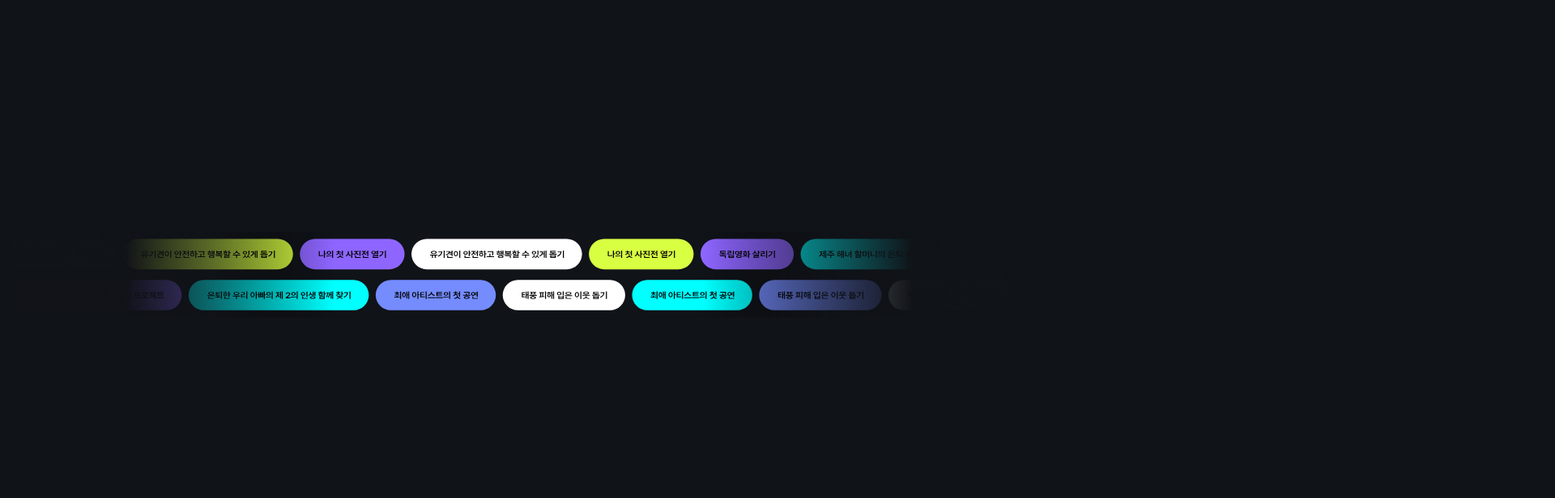
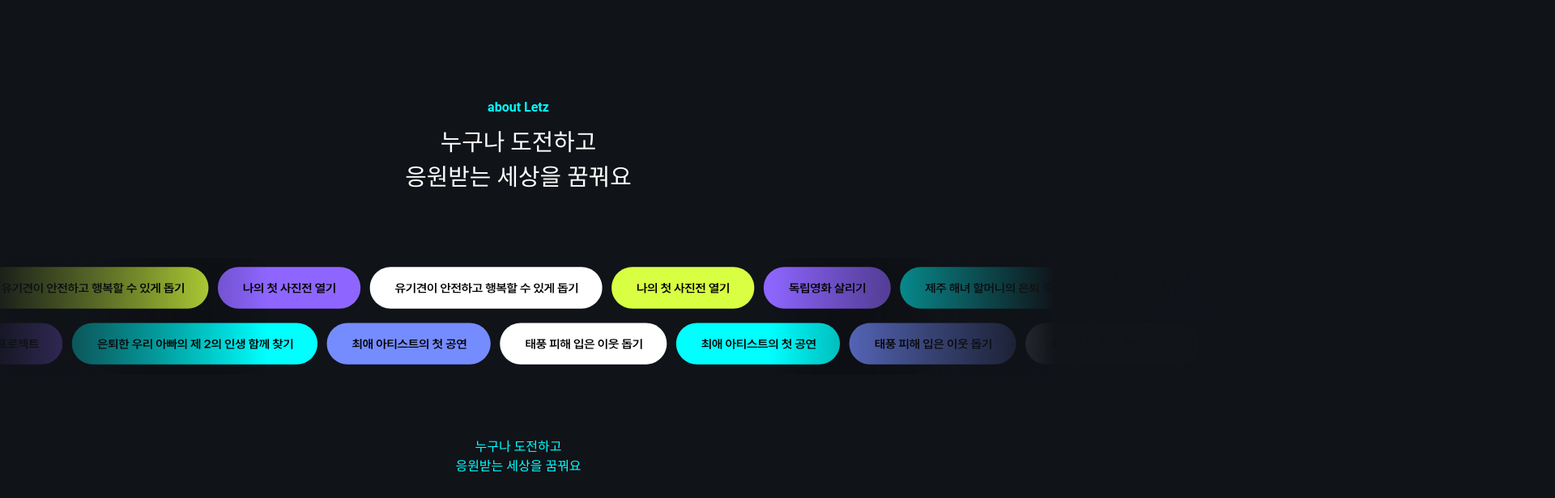
Before and after one commit to Doseung-Yang/letz.event, a Next.js app: page / in a window 1280 px wide. Shown: the part 3680-4296 px from the top of the page at 81% size, 1920 px wide, since content can reach past the window. Before the commit the page ends 4096 px from the top, so only its background shows below. Built offline with nearby package versions, Linux system fonts and the light colour scheme; a small style sheet from the web is missing; a web font is replaced by a local one.

Commit message:
lib lottie

```diff
--- a/src/assets/scss/section/_intro.scss
+++ b/src/assets/scss/section/_intro.scss
@@ -1,5 +1,5 @@
 #intro {
-    height: 100vh;
+    height: 120vh;
 }
 
 .intro__inner {
--- a/src/assets/scss/section/_site.scss
+++ b/src/assets/scss/section/_site.scss
@@ -1,139 +1,44 @@
+#site {
+    height: 100vh;
+}
+
 .site__inner {
-    padding: 16px;
+    width: 100%;
+    height: 100%;
+    display: flex;
+    justify-content: center;
+    padding: 100px 0;
 
-    .site__title  {
-        position: sticky;
-        top: 4103px;
-        left: 0;
-        width: 1920px;
-        height: 1151px;
-        font-family: var(--mainKor-font);
+    @media screen and (max-width: 800px) {
+        padding: 100px 0;
+    }
 
-
-        @media (max-width: 500px){
-            width: 360px;
-            height: 1828px;
-            top: 1610px;
-            padding: 56px, 0px, 56px, 0px;
-            gap: 56px;
-            background-color: var(--mainBg-color);
+    @media screen and (min-width: 801px) {
+        padding: 200px 0;
     }
 }
+
 .site__wrap {
-        .site__item {
-            height: 70vh;
-            @include flex-center;
-            flex-direction: column;
-            position: sticky;
-            left: 0;
-
-            &.s1 {
-                background-color:  rgba(16, 19, 24, 1);
-                top: 180px;
-
-                @media (max-width: 800px){
-                    top: 140px;
-                }
-            }
-            &.s2 {
-                background-color: var(--subBg200);
-                top: 200px;
-
-                @media (max-width: 800px){
-                    top: 160px;
-                }
-            }
-            &.s3 {
-                background-color: var(--subBg300);
-                top: 220px;
-
-                @media (max-width: 800px){
-                    top: 180px;
-                }
-            }
-            &.s4 {
-                background-color: var(--subBg400);
-                top: 240px;
-
-                @media (max-width: 800px){
-                    top: 200px;
-                }
-            }
-            .num {
-                font-size: 5vw;
-                line-height: 1;
-                font-weight: 900;
-                font-family: var(--mainNum-font);
-                position: absolute;
-                left: 1vw;
-                top: 1vw;
-
-                @media (max-width: 800px){
-                    font-size: 80px;
-                    left: 20px;
-                    top: 20px;
-                }
-            }
-            .text {
+    width: 420px;
+    height: auto;
+    gap: 40px;
     text-align: center;
-                margin-bottom: 1rem;
-
-                > div {
-                    font-size: 3vw;
-                    line-height: 1;
-                    font-weight: 900;
-                    text-transform: uppercase;
-                    text-decoration: underline;
-                    font-family: var(--mainEng-font);
-
-                    @media (max-width: 800px){
-                        font-size: 26px;
-                    }
-                }
-            }
-            .title {
-                font-family: var(--mainKor-font);
-                margin-bottom: 1rem;
-            }
-            .btn {
-                a {
-                    text-decoration: underline;
-                    text-transform: uppercase;
-                    color: var(--black200);
-                    font-size: 1rem;
-                    transition: all 0.3s;
-                    margin: 0 2px;
-
-                    &:hover {
-                        color: var(--black);
-                    }
-                }
-            }
-            .info {
-                position: absolute;
-                left: 0;
-                bottom: 3%;
-                width: 98%;
-                margin-left: 1%;
-                border-top: 1px solid var(--black);
-                border-bottom: 1px solid var(--black);
-                display: flex;
-                justify-content: space-between;
-
-                @media (max-width: 800px){
-                    flex-direction: column;
-                    width: 90%;
-                    margin-left: 5%;
-                    padding: 5px 0;
 }
 
-                span {
-                    font-family: var(--mainKor-font);
-                    font-size: 12px;
-                    padding: 3px 0;
-                    text-transform: uppercase;
+.site__wrap h3 {
+    color: rgba(0, 255, 255, 1);
+    font-size: 1rem;
+    font-weight: bold;
+    margin-bottom: 10px;
 }
+
+.site__wrap h1 {
+    color: rgba(255, 255, 255, 1);
+    font-size: 1.8rem;
+    font-weight: bold;
 }
+
+.site__wrap p {
+    color: rgba(134, 142, 150, 1);
+    font-size: 1.2rem;
 }
-    }
-}
--- a/src/assets/scss/section/_skill.scss
+++ b/src/assets/scss/section/_skill.scss
@@ -1,5 +1,6 @@
 #skill {
-    height: 250vh;
+    height: 310vh;
+    background-color: rgba(20, 24, 30, 1);
 }
 
 .skill__inner {
--- a/src/components/Site.jsx
+++ b/src/components/Site.jsx
@@ -1,6 +1,5 @@
 import React, { useEffect, useState } from 'react';
 import Lottie from 'lottie-react';
-
 import { siteText } from "@/constants";
 
 const Site = () => {
@@ -15,9 +14,21 @@ const Site = () => {
     return (
         <section id="site">
             <div className="site__inner">
-                <h2 className="site__title"></h2>
                 <div className="site__wrap">
-                        {animationData && <Lottie animationData={animationData} />}
+                    <div style={{ display: 'flex', flexDirection: 'column', alignItems: 'center', justifyContent: 'center', height: '100vh' }}>
+                        <h3>{siteText[0].title}</h3>
+                        <h1 style={{ whiteSpace: 'pre-line'}}>{siteText[0].subtitle}</h1>
+                        {animationData &&
+                            <div style={{ position: 'relative', width: '1700px', height: '300px', alignSelf: 'center' }}>
+                                <Lottie
+                                    animationData={animationData}
+                                    style={{ position: 'absolute', width: '100%', height: '100%' }}
+                                    preserveAspectRatio="xMidYMid meet"
+                                />
+                            </div>
+                        }
+                        <h3 style={{ whiteSpace: 'pre-line'}}>{siteText[0].subtitle}</h3>
+                    </div>
                 </div>
             </div>
         </section>
--- a/src/components/Skill.jsx
+++ b/src/components/Skill.jsx
@@ -46,7 +46,6 @@ const Skill = () => {
                             <div className="fssb">{skillText[3].fssubtitle1}</div>
                         </div>
 
-
                         <div className="skill__porder">
                             <div className="ftbox">{skillText[4].ftitle3}</div>
                             <div className="fttitle">{skillText[4].fsubtitle2}</div>
--- a/src/constants/index.js
+++ b/src/constants/index.js
@@ -78,6 +78,15 @@ export const skillText = [
 
 export const siteText = [
     {
-
+        title: "about Letz",
+        subtitle: "누구나 도전하고\n 응원받는 세상을 꿈꿔요",
+        subbtitle: "하고 싶었던 것, 그게 무엇이든\n 분야에 상관없이 도전할 수 있어요",
+        potitle: "프로젝트 개설 부담\n 수수료",
+        potitle1: "0%",
+        potitle2: "프로젝트 오픈까지\n 필요한 시간",
+        potitle3: "3분",
+        potitle4: "도전을 응원할 수 있는\n 멤버들",
+        potitle5: "600만 명+",
+        potitle6: "렛즈에서는 누구나 쉽고 빠르게 도전을 시작하고,\n 응원금 100%를 가져갈 수 있어요",
     },
 ];
--- a/src/pages/map.js
+++ b/src/pages/map.js
@@ -13,7 +13,6 @@ const MapPage = () => {
         oncomplete: function (data) {
           const message = data.address;
 
-
           if (window.webkit && window.webkit.messageHandlers) {
             window.webkit.messageHandlers.iosListener.postMessage(message);
           }
@@ -26,7 +25,7 @@ const MapPage = () => {
     };
   }, []);
 
-  return <div ref={postcodeRef} />;
+  return <div className="mapPage" ref={postcodeRef} />;
 };
 
 export default MapPage;
```
Also changed, not shown: src/assets/scss/setting/_map.scss (added, +10 -0 lines). Lines whose indentation alone changed are shown as unchanged.
